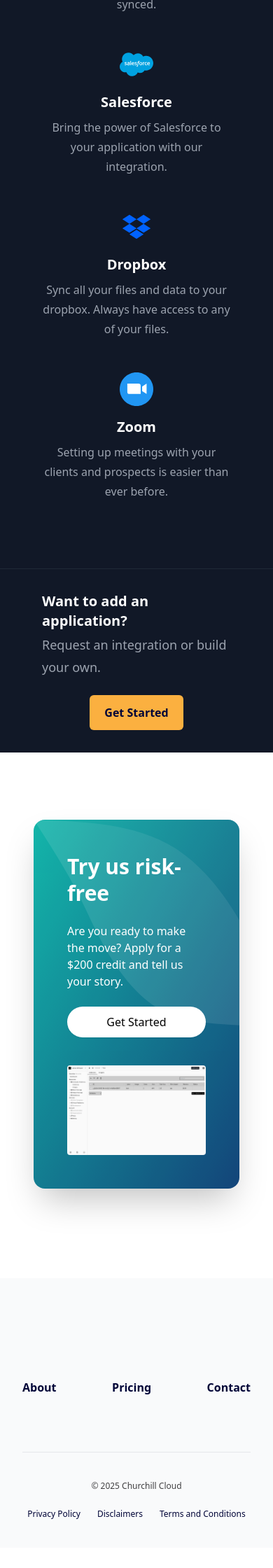
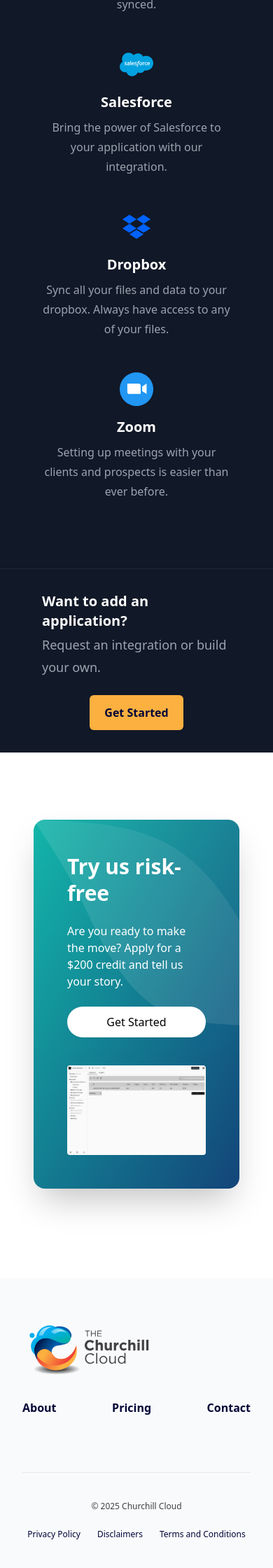
Before and after one commit to annarider/churchill-cloud-front, a Jekyll site: the page built from index.html, in a window 390 px wide. Shown: the part 3326-5566 px from the top of the page at 70% size. Built offline with Jekyll 4.4.1, drawn with Linux system fonts in a browser that asks for light colours; before the commit the page ends 5537 px from its top, so only the background shows below that.

Commit message:
Fix missing logo in footer on mobile screen size

```diff
--- a/_includes/footer.html
+++ b/_includes/footer.html
@@ -2,11 +2,11 @@
 <footer class="bg-gray-50">
   <div class="mx-auto max-w-7xl px-8 pt-16 lg:px-12 xl:px-16">
     <!-- Logo and Navigation Links -->
-    <div class="flex flex-wrap items-start justify-between pb-20">
-      <a href="/" class="flex w-auto items-center text-lg font-bold md:w-1/6">
-        <img src="/assets/images/churchillcloud-logo-color.svg">
+    <div class="flex flex-col items-start justify-between pb-20 md:flex-row">
+      <a href="/" class="mb-8 flex w-48 items-center text-lg font-bold md:mb-0 md:w-1/6">
+        <img src="/assets/images/churchillcloud-logo-color.svg" alt="Churchill Cloud Logo" class="h-auto w-full">
       </a>
-      <div class="mt-20 flex w-full flex-row justify-between md:mt-0 md:w-5/6 md:justify-end md:space-x-12 md:pr-6">
+      <div class="flex w-full flex-row justify-between md:w-5/6 md:justify-end md:space-x-12 md:pr-6">
         <div>
           <h3 class="font-semibold">
             <a href="{{ '/about/' | relative_url }}" class="text-primary-dark hover:text-accent-dark">About</a>
--- a/assets/css/styles.css
+++ b/assets/css/styles.css
@@ -856,6 +856,10 @@ video {
   margin-top: auto;
 }
 
+.mb-8 {
+  margin-bottom: 2rem;
+}
+
 .box-border {
   box-sizing: border-box;
 }
@@ -986,6 +990,10 @@ video {
 
 .w-full {
   width: 100%;
+}
+
+.w-48 {
+  width: 12rem;
 }
 
 .max-w-2xl {
```
